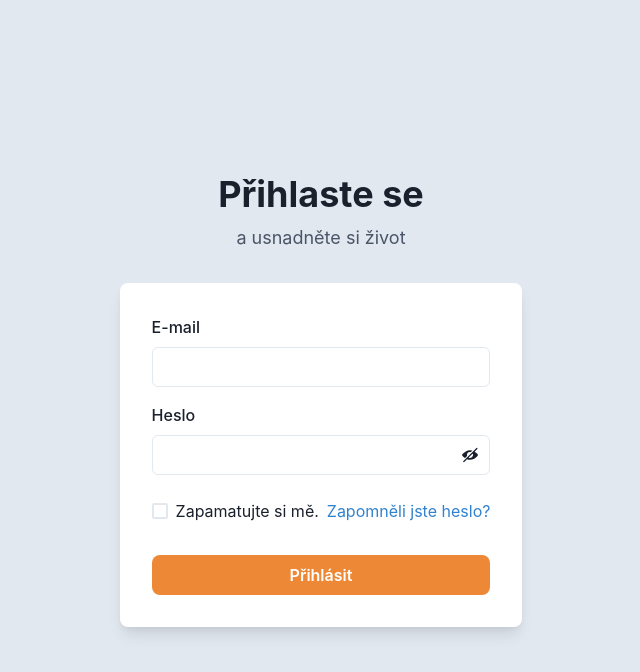
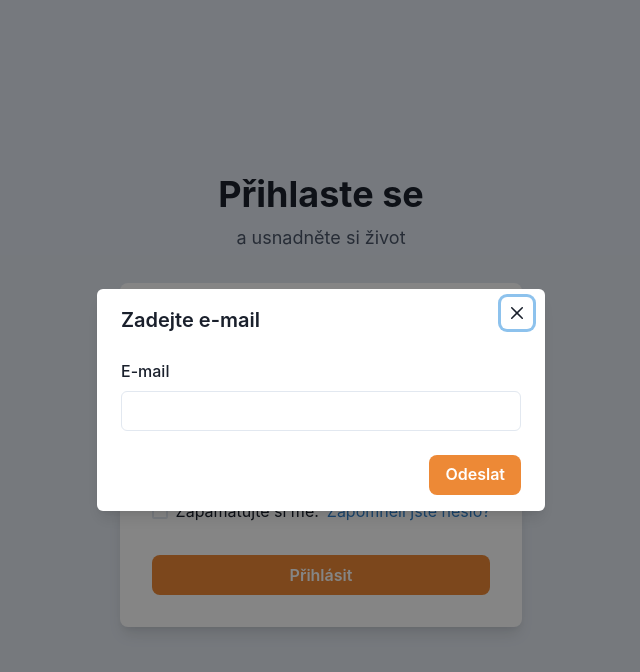
Before and after one commit to Mczella/Wishlist, a React (Create React App) app: page /login in a window 1280 px wide. Both pictures are taken after a click on the link "Zapomněli jste heslo?". Shown: the top 672 px of the page, without its empty margins (319-959 px from the left). Built offline with nearby package versions, Linux system fonts and the light colour scheme; no server answers.

Commit message:
Implement password reset e-mail

```diff
--- a/src/Login.jsx
+++ b/src/Login.jsx
@@ -13,9 +13,15 @@ import {
     Box,
     Text,
     FormErrorMessage,
+    useDisclosure,
+    AlertDialogOverlay,
+    AlertDialogContent,
+    AlertDialogHeader,
+    AlertDialogCloseButton,
+    AlertDialogBody, AlertDialogFooter, AlertDialog,
 } from '@chakra-ui/react';
-import React, {useContext, useState} from "react"
-import {signInWithEmailAndPassword} from "firebase/auth"
+import React, {useContext, useRef, useState} from "react"
+import {signInWithEmailAndPassword, sendPasswordResetEmail} from "firebase/auth"
 import {auth} from "./firebase"
 import {useNavigate} from "react-router-dom"
 import {AuthorizationContext} from "./AuthorizationContext"
@@ -30,8 +36,10 @@ const Login = () => {
     const [showPassword, setShowPassword] = useState(false)
     const navigate = useNavigate()
     const {dispatch, rememberMe, setRememberMe} = useContext(AuthorizationContext)
+    const {isOpen, onOpen, onClose} = useDisclosure()
+    const cancelRef = useRef()
+    const [resetEmail, setResetEmail] = useState("")
 
-    // add forgot password link
 
     const handleLogin = async (e) => {
         e.preventDefault()
@@ -53,6 +61,16 @@ const Login = () => {
             console.log(error)
         }
     }
+
+    const handlePasswordResetEmail = async (email) => {
+        try {
+            await sendPasswordResetEmail(auth, email);
+            console.log("Password reset email sent.");
+        } catch (error) {
+            console.error("Error sending password reset email:", error);
+        }
+    };
+
     return (
         <Flex
             minH={'100vh'}
@@ -117,7 +135,40 @@ const Login = () => {
                                     >
                                         Zapamatujte si mě.
                                     </Checkbox>
-                                    <Link color={'blue.500'}>Zapomněli jste heslo?</Link>
+                                    <Link color={'blue.500'}
+                                          onClick={onOpen}
+                                    >
+                                        Zapomněli jste heslo?
+                                    </Link>
+                                    <AlertDialog
+                                        motionPreset='slideInBottom'
+                                        leastDestructiveRef={cancelRef}
+                                        onClose={onClose}
+                                        isOpen={isOpen}
+                                        isCentered
+                                    >
+                                        <AlertDialogOverlay/>
+                                        <AlertDialogContent>
+                                            <AlertDialogHeader>Zadejte e-mail</AlertDialogHeader>
+                                            <AlertDialogCloseButton/>
+                                            <form onSubmit={() => handlePasswordResetEmail(resetEmail)}>
+                                            <AlertDialogBody>
+                                                <FormControl id="email">
+                                                    <FormLabel>E-mail</FormLabel>
+                                                    <Input
+                                                        type="email"
+                                                        onChange={(e) => setResetEmail(e.target.value)}
+                                                    />
+                                                </FormControl>
+                                            </AlertDialogBody>
+                                            <AlertDialogFooter>
+                                                <PrimaryButton type="submit">
+                                                    Odeslat
+                                                </PrimaryButton>
+                                            </AlertDialogFooter>
+                                            </form>
+                                        </AlertDialogContent>
+                                    </AlertDialog>
                                 </Stack>
                                 <Stack spacing={2} pt={2}>
                                     <PrimaryButton type="submit">
```
